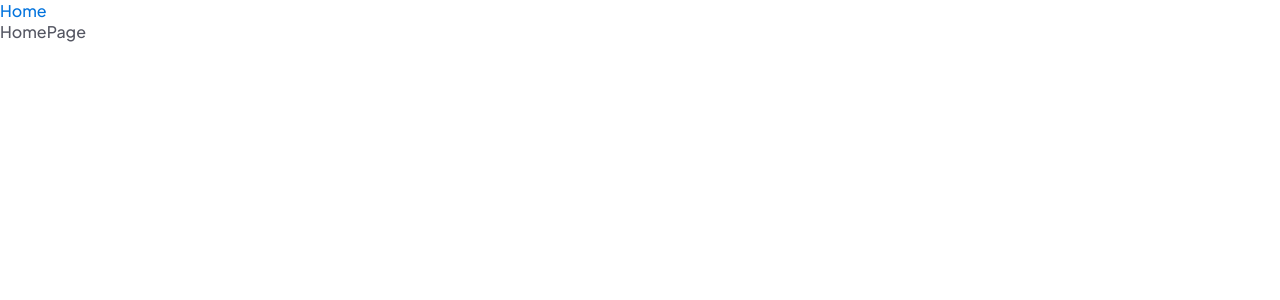
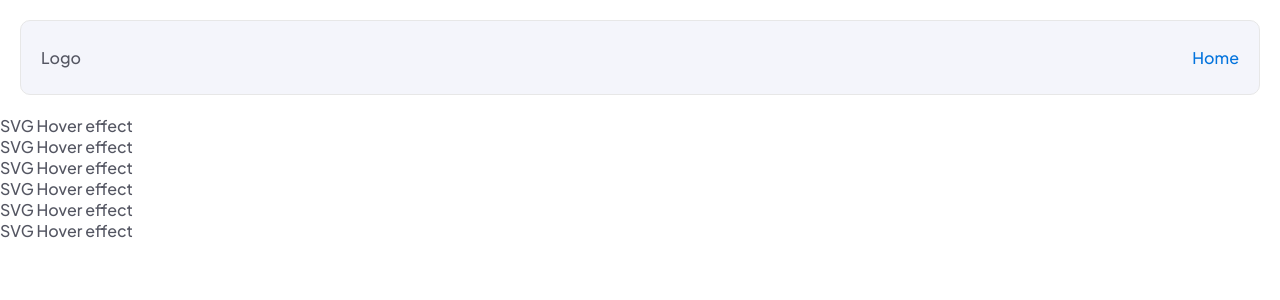
Before and after one commit to maximelbv/motion-lab, a React (Vite) app: page / in a window 1280 px wide. Shown: the top 300 px of the page. Built offline with nearby package versions, Linux system fonts and the light colour scheme.

Commit message:
create many components & rearange interfaces

```diff
--- /dev/null
+++ b/src/components/Gallery.tsx
@@ -0,0 +1,14 @@
+import Tile from "./Tile";
+import { IGalleryProps } from "../types/PropTypes";
+
+const Gallery = ({ elements }: IGalleryProps) => {
+  return (
+    <>
+      {elements.map((elem) => (
+        <Tile data={elem} />
+      ))}
+    </>
+  );
+};
+
+export default Gallery;
--- a/src/components/Header.tsx
+++ b/src/components/Header.tsx
@@ -1,13 +1,25 @@
-import { Link } from "react-router-dom";
 import { navigation } from "../constants/navigation";
+import styled from "styled-components";
+import NavMenu from "./NavMenu";
+
+const StyledHeader = styled.div`
+  height: 75px;
+  display: flex;
+  align-items: center;
+  justify-content: space-between;
+  border-radius: 10px;
+  border: 1px solid ${({ theme }) => theme.colors.element_stroke};
+  background: ${({ theme }) => theme.colors.element_bg};
+  margin: ${({ theme }) => theme.spacing.XL};
+  padding: ${({ theme }) => theme.spacing.XL};
+`;
 
 const Header = () => {
   return (
-    <>
-      {navigation.map((nav) => (
-        <Link to={nav.route}>{nav.name}</Link>
-      ))}
-    </>
+    <StyledHeader>
+      <div>Logo</div>
+      <NavMenu elements={navigation} />
+    </StyledHeader>
   );
 };
 
--- /dev/null
+++ b/src/components/NavMenu.tsx
@@ -0,0 +1,24 @@
+import { Link } from "react-router-dom";
+import styled from "styled-components";
+import { INavMenuProps } from "../types/PropTypes";
+
+const StyledNav = styled.nav`
+  display: flex;
+  align-items: center;
+  justify-content: center;
+  gap: ${({ theme }) => theme.spacing.M};
+`;
+
+const NavMenu = ({ elements }: INavMenuProps) => {
+  return (
+    <StyledNav>
+      {elements.map((menu) => (
+        <Link key={menu.route} to={menu.route}>
+          {menu.name}
+        </Link>
+      ))}
+    </StyledNav>
+  );
+};
+
+export default NavMenu;
--- /dev/null
+++ b/src/components/Tile.tsx
@@ -0,0 +1,7 @@
+import { ITileProps } from "../types/PropTypes";
+
+const Tile = ({ data }: ITileProps) => {
+  return <div>{data.title}</div>;
+};
+
+export default Tile;
--- a/src/constants/navigation.ts
+++ b/src/constants/navigation.ts
@@ -1,4 +1,4 @@
-import { INavigationObject } from "../types/navigation";
+import { INavigationObject } from "../types/Constants";
 
 export const navigation: INavigationObject[] = [
   {
--- /dev/null
+++ b/src/constants/tags.ts
@@ -0,0 +1,12 @@
+import { ITags } from "../types/Data";
+
+export const Tags: ITags = {
+  threejs: {
+    name: "R3F / Three.js",
+    icon: "/",
+  },
+  gsap: {
+    name: "GSAP",
+    icon: "/",
+  },
+};
--- a/src/pages/HomePage.tsx
+++ b/src/pages/HomePage.tsx
@@ -1,5 +1,45 @@
+import Gallery from "../components/Gallery";
+import { Tags } from "../constants/tags";
+import { IGalleryTileData } from "../types/Data";
+
 const HomePage = () => {
-  return <div>HomePage</div>;
+  const sampleData: IGalleryTileData[] = [
+    {
+      title: "SVG Hover effect",
+      tags: [Tags.gsap],
+      preview: null,
+    },
+    {
+      title: "SVG Hover effect",
+      tags: [Tags.threejs],
+      preview: null,
+    },
+    {
+      title: "SVG Hover effect",
+      tags: [Tags.gsap],
+      preview: null,
+    },
+    {
+      title: "SVG Hover effect",
+      tags: [Tags.threejs],
+      preview: null,
+    },
+    {
+      title: "SVG Hover effect",
+      tags: [Tags.gsap],
+      preview: null,
+    },
+    {
+      title: "SVG Hover effect",
+      tags: [Tags.threejs],
+      preview: null,
+    },
+  ];
+  return (
+    <>
+      <Gallery elements={sampleData} />
+    </>
+  );
 };
 
 export default HomePage;
--- a/src/styles/Theme.ts
+++ b/src/styles/Theme.ts
@@ -14,6 +14,8 @@ export const theme: DefaultTheme = {
   },
   spacing: {
     M: "10px",
+    L: "16px",
+    XL: "20px",
   },
   fontSize: {
     XXXL: "38px",
--- a/src/styles/styled.d.ts
+++ b/src/styles/styled.d.ts
@@ -17,6 +17,8 @@ declare module "styled-components" {
     };
     spacing: {
       M: "10px";
+      L: "16px";
+      XL: "20px";
     };
     fontSize: {
       XXXL: "38px";
--- /dev/null
+++ b/src/types/Data.ts
@@ -0,0 +1,15 @@
+interface ITag {
+  name: string;
+  icon: string;
+}
+
+export interface ITags {
+  threejs: ITag;
+  gsap: ITag;
+}
+
+export interface IGalleryTileData {
+  title: string;
+  tags: ITag[];
+  preview: string | null;
+}
--- /dev/null
+++ b/src/types/PropTypes.ts
@@ -0,0 +1,14 @@
+import { IGalleryTileData } from "./Data";
+import { INavigationObject } from "./Constants";
+
+export interface IGalleryProps {
+  elements: IGalleryTileData[];
+}
+
+export interface ITileProps {
+  data: IGalleryTileData;
+}
+
+export interface INavMenuProps {
+  elements: INavigationObject[];
+}
```
Also changed, not shown: src/types/Constants.ts (renamed from src/types/navigation.ts).
